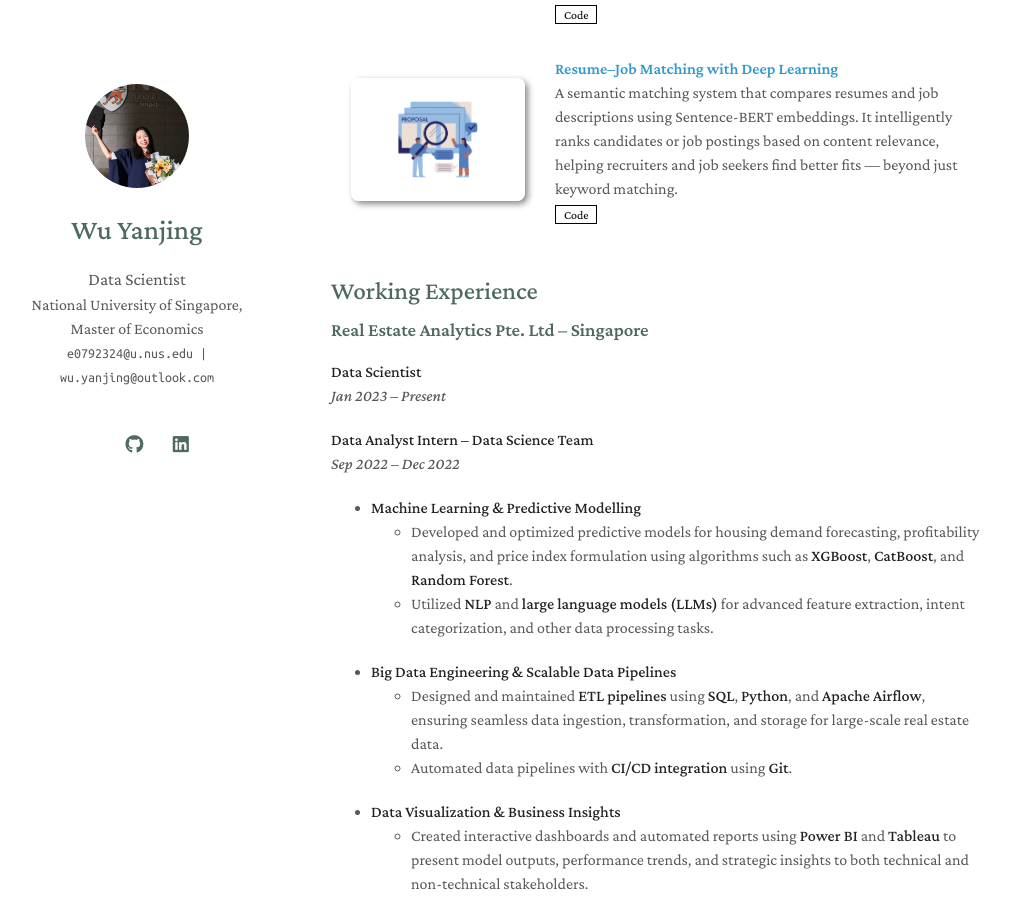
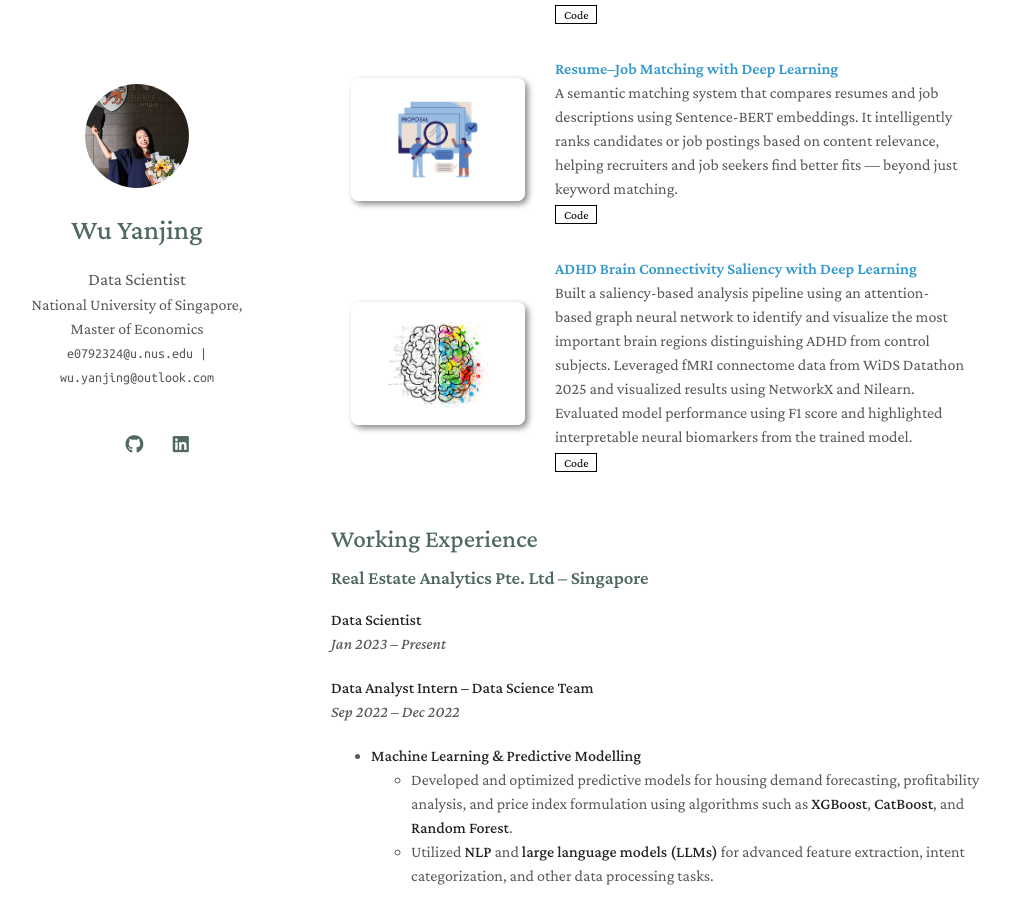
Before and after one commit to sycamore-st/green-page, a Jekyll site: the page built from index.md, in a window 1280 px wide and 900 px high, scrolled down 532 px. Shown: the whole window, without its empty margins (139-1149 px from the left). Built offline with Jekyll 4.4.1, drawn with Linux system fonts in a browser that asks for light colours; nearby versions of some CDN libraries; a style sheet for code colours, icons or effects is not loaded; our own code applies the rules of GitHub Pages for plain Markdown files.

Commit message:
update new project

```diff
--- a/_data/publications.yml
+++ b/_data/publications.yml
@@ -9,3 +9,8 @@ main:
     image: ./assets/img/job-resume-match-system.png
     authors: "A semantic matching system that compares resumes and job descriptions using Sentence-BERT embeddings. It intelligently ranks candidates or job postings based on content relevance, helping recruiters and job seekers find better fits — beyond just keyword matching."
     code: https://colab.research.google.com/drive/14v3u7sWiGvI_Ljp640cR2V5SJTEeVOZL?usp=sharing
+
+  - title: "ADHD Brain Connectivity Saliency with Deep Learning"
+    image: ./assets/img/adhd-brain-connectivity.png
+    authors: "Built a saliency-based analysis pipeline using an attention-based graph neural network to identify and visualize the most important brain regions distinguishing ADHD from control subjects. Leveraged fMRI connectome data from WiDS Datathon 2025 and visualized results using NetworkX and Nilearn. Evaluated model performance using F1 score and highlighted interpretable neural biomarkers from the trained model."
+    code: https://colab.research.google.com/drive/1evxNTk5tjNQzoLhGF2iaUYESJgVno0sn?usp=sharing
--- a/_includes/publications.md
+++ b/_includes/publications.md
@@ -16,7 +16,7 @@
     {% endif %}
   </div>
   <div class="col-sm-9" style="position: relative;padding-right: 15px;padding-left: 20px;">
-      <div class="title"><a href="{{ link.pdf }}">{{ link.title }}</a></div>
+      <div class="title"><a href="{{ link.code }}">{{ link.title }}</a></div>
       <div class="author">{{ link.authors }}</div>
       <div class="periodical"><em>{{ link.conference }}</em>
       </div>
```
Also changed, not shown: assets/img/adhd-brain-connectivity.png (added).
